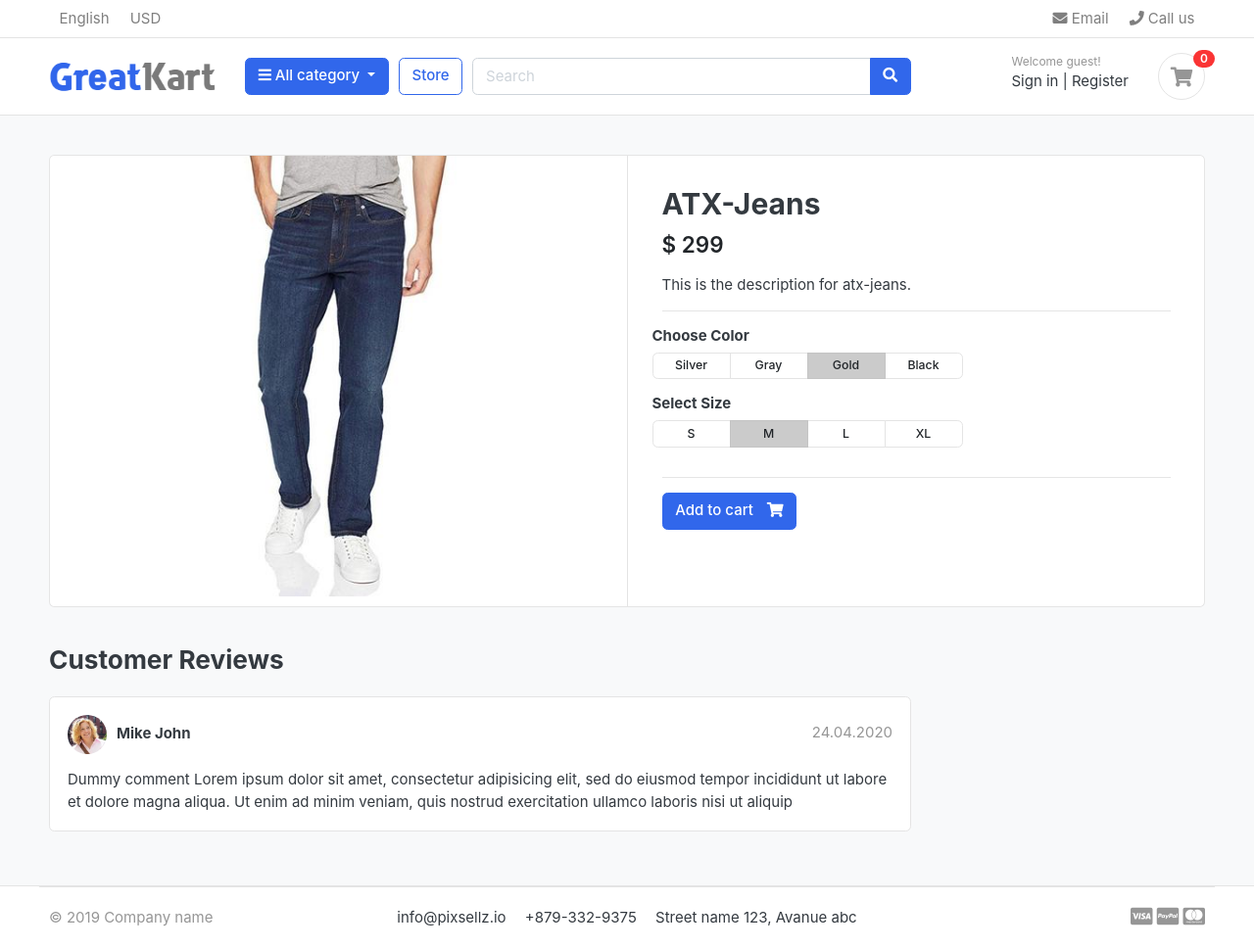
After one commit to vishalipar/Amazing-cart, a Django app: page /store/jeans/atx-jeans/ in a window 1280 px wide. The commit adds this page. Shown: the whole page at 98% size. Run offline with Django 3.2, Linux system fonts and the light colour scheme; data comes from the database, SQL or seed files in the repository; both versions use the stored data as it was after the commit; some libraries are stand-ins or nearby versions; some web fonts are replaced.

Commit message:
Implemented Out of Stock button

```diff
--- /dev/null
+++ b/category/context_processors.py
@@ -0,0 +1,7 @@
+from .models import Category
+
+
+
+def menu_links(request):
+    links = Category.objects.all()
+    return dict(links=links)
--- a/category/models.py
+++ b/category/models.py
@@ -1,4 +1,5 @@
 from django.db import models
+from django.urls import reverse
 
 # Create your models here.
 
@@ -12,6 +13,9 @@ class Category(models.Model):
         verbose_name = 'category'
         verbose_name_plural = 'categories'
 
+    def get_url(self):
+        return reverse('products_by_category', args=[self.slug])
+
 
     def __str__(self):
         return self.category_name
--- a/greatkart/settings.py
+++ b/greatkart/settings.py
@@ -65,6 +65,7 @@ TEMPLATES = [
                 'django.template.context_processors.request',
                 'django.contrib.auth.context_processors.auth',
                 'django.contrib.messages.context_processors.messages',
+                'category.context_processors.menu_links',
             ],
         },
     },
--- a/store/models.py
+++ b/store/models.py
@@ -1,5 +1,6 @@
 from django.db import models
 from category.models import Category
+from django.urls import reverse
 
 # Create your models here.
 
@@ -15,5 +16,8 @@ class Product(models.Model):
     created_date = models.DateTimeField(auto_now_add=True)
     modified_date = models.DateTimeField(auto_now=True)
 
+    def get_url(self):
+        return reverse('product_detail', args=[self.category.slug, self.slug])
+
     def __str__(self):
         return self.product_name
--- a/store/urls.py
+++ b/store/urls.py
@@ -4,5 +4,6 @@ from . import views
 urlpatterns = [
     path('',views.store, name='store'),
     path('<slug:category_slug>/',views.store, name='products_by_category'),
+    path('<slug:category_slug>/<slug:product_slug>/',views.product_detail, name='product_detail'),
 
 ]
--- a/store/views.py
+++ b/store/views.py
@@ -22,3 +22,14 @@ def store(request, category_slug=None):
         'product_count': product_count,
     }
     return render(request, 'store/store.html', context)
+
+def product_detail(request, category_slug, product_slug):
+    try:
+        single_product = Product.objects.get(category__slug=category_slug, slug=product_slug)
+    except Exception as e:
+        raise e
+
+    context = {
+        'single_product': single_product,
+    }
+    return render(request, 'store/product_detail.html', context)
--- a/templates/home.html
+++ b/templates/home.html
@@ -19,7 +19,7 @@
 <div class="container">
 
 <header class="section-heading">
-	<a href="./store.html" class="btn btn-outline-primary float-right">See all</a>
+	<a href="{% url 'store' %}" class="btn btn-outline-primary float-right">See all</a>
 	<h3 class="section-title">Popular products</h3>
 </header><!-- sect-heading -->
 
@@ -28,9 +28,9 @@
 	{% for product in products %}
 	<div class="col-md-3">
 		<div class="card card-product-grid">
-			<a href="./product-detail.html" class="img-wrap"> <img src="{{product.images.url}}"> </a>
+			<a href="{{ product.get_url }}" class='img-wrap'> <img src="{{product.images.url}}"> </a>
 			<figcaption class="info-wrap">
-				<a href="./product-detail.html" class="title">{{product.product_name}}</a>
+				<a href="{{ product.get_url }}" class="title">{{product.product_name}}</a>
 				<div class="price mt-1">$ {{product.price}}</div> <!-- price-wrap.// -->
 			</figcaption>
 		</div>
--- a/templates/includes/navbar.html
+++ b/templates/includes/navbar.html
@@ -28,7 +28,7 @@
         <div class="container">
     <div class="row align-items-center">
         <div class="col-lg-2 col-md-3 col-6">
-            <a href="./" class="brand-wrap">
+            <a href="{% url 'home' %}" class="brand-wrap">
                 <img class="logo" src="{% static './images/logo.png' %}">
             </a> <!-- brand-wrap.// -->
         </div>
@@ -38,16 +38,15 @@
                     <i class="fa fa-bars"></i> All category
                 </button>
                 <div class="dropdown-menu">
-                    <a class="dropdown-item" href="#">Machinery / Mechanical Parts / Tools </a>
-                    <a class="dropdown-item" href="#">Consumer Electronics / Home Appliances </a>
-                    <a class="dropdown-item" href="#">Auto / Transportation</a>
-                    <a class="dropdown-item" href="#">Apparel / Textiles / Timepieces </a>
-                    <a class="dropdown-item" href="#">Home & Garden / Construction / Lights </a>
-                    <a class="dropdown-item" href="#">Beauty & Personal Care / Health </a>
+                    <a class="dropdown-item" href="{% url 'store' %}">All Products</a>
+
+                    {% for category in links %}
+                    <a class="dropdown-item" href="{{category.get_url}}">{{category.category_name}}</a>
+                    {% endfor %}
                 </div>
             </div>  <!-- category-wrap.// -->
         </div> <!-- col.// -->
-        <a href="./store.html" class="btn btn-outline-primary">Store</a>
+        <a href="{% url 'store' %}" class="btn btn-outline-primary">Store</a>
         <div class="col-lg  col-md-6 col-sm-12 col">
             <form action="#" class="search">
                 <div class="input-group w-100">
--- /dev/null
+++ b/templates/store/product_detail.html
@@ -0,0 +1,125 @@
+{% extends "base.html" %}
+{% load static %}
+{% block content %}
+
+
+
+<section class="section-content padding-y bg">
+    <div class="container">
+
+    <!-- ============================ COMPONENT 1 ================================= -->
+    <div class="card">
+        <div class="row no-gutters">
+            <aside class="col-md-6">
+    <article class="gallery-wrap">
+        <div class="img-big-wrap">
+           <a href="#"><img src="{{ single_product.images.url }}"></a>
+        </div> <!-- img-big-wrap.// -->
+
+    </article> <!-- gallery-wrap .end// -->
+            </aside>
+            <main class="col-md-6 border-left">
+    <article class="content-body">
+
+    <h2 class="title">{{ single_product.product_name }}</h2>
+
+    <div class="mb-3">
+        <var class="price h4">$ {{single_product.price}}</var>
+    </div>
+
+    <p>{{ single_product.description }}</p>
+
+
+    <hr>
+        <div class="row">
+            <div class="item-option-select">
+                <h6>Choose Color</h6>
+                <div class="btn-group btn-group-sm btn-group-toggle" data-toggle="buttons">
+                  <label class="btn btn-light">
+                    <input type="radio" name="radio_color"> Silver
+                  </label>
+                  <label class="btn btn-light">
+                    <input type="radio" name="radio_color" > Gray
+                  </label>
+                  <label class="btn btn-light active">
+                    <input type="radio" name="radio_color checked"> Gold
+                  </label>
+                  <label class="btn btn-light">
+                    <input type="radio" name="radio_color"> Black
+                  </label>
+                </div>
+            </div>
+        </div> <!-- row.// -->
+        <div class="row">
+            <div class="item-option-select">
+                <h6>Select Size</h6>
+                <div class="btn-group btn-group-sm btn-group-toggle" data-toggle="buttons">
+                  <label class="btn btn-light">
+                    <input type="radio" name="radio_color"> S
+                  </label>
+                  <label class="btn btn-light active">
+                    <input type="radio" name="radio_color" checked> M
+                  </label>
+                  <label class="btn btn-light">
+                    <input type="radio" name="radio_color"> L
+                  </label>
+                  <label class="btn btn-light">
+                    <input type="radio" name="radio_color"> XL
+                  </label>
+                </div>
+            </div>
+        </div> <!-- row.// -->
+        <hr>
+        {% if single_product.stock <= 0 %}
+        <h5 class='text-danger'>Out of Stock</h5>
+        {% else %}
+        <a href="./product-detail.html" class="btn  btn-primary"> <span class="text">Add to cart</span> <i class="fas fa-shopping-cart"></i>  </a>
+        {% endif %}
+    </article> <!-- product-info-aside .// -->
+            </main> <!-- col.// -->
+        </div> <!-- row.// -->
+    </div> <!-- card.// -->
+    <!-- ============================ COMPONENT 1 END .// ================================= -->
+
+    <br>
+
+    <div class="row">
+                <div class="col-md-9">
+
+        <header class="section-heading">
+            <h3>Customer Reviews </h3>
+
+        </header>
+
+        <article class="box mb-3">
+            <div class="icontext w-100">
+                <img src="{% static './images/avatars/avatar1.jpg'%}" class="img-xs icon rounded-circle">
+                <div class="text">
+                    <span class="date text-muted float-md-right">24.04.2020 </span>
+                    <h6 class="mb-1">Mike John </h6>
+
+                </div>
+            </div> <!-- icontext.// -->
+            <div class="mt-3">
+                <p>
+                    Dummy comment Lorem ipsum dolor sit amet, consectetur adipisicing elit, sed do eiusmod
+                    tempor incididunt ut labore et dolore magna aliqua. Ut enim ad minim veniam,
+                    quis nostrud exercitation ullamco laboris nisi ut aliquip
+                </p>
+            </div>
+        </article>
+
+
+
+        </div> <!-- col.// -->
+    </div> <!-- row.// -->
+
+
+    </div> <!-- container .//  -->
+    </section>
+
+
+
+
+
+{% endblock %}
```
Also changed, not shown: templates/store/store.html (+8 -9 lines), db.sqlite3, static/images/banners/cover.jpg (added).
